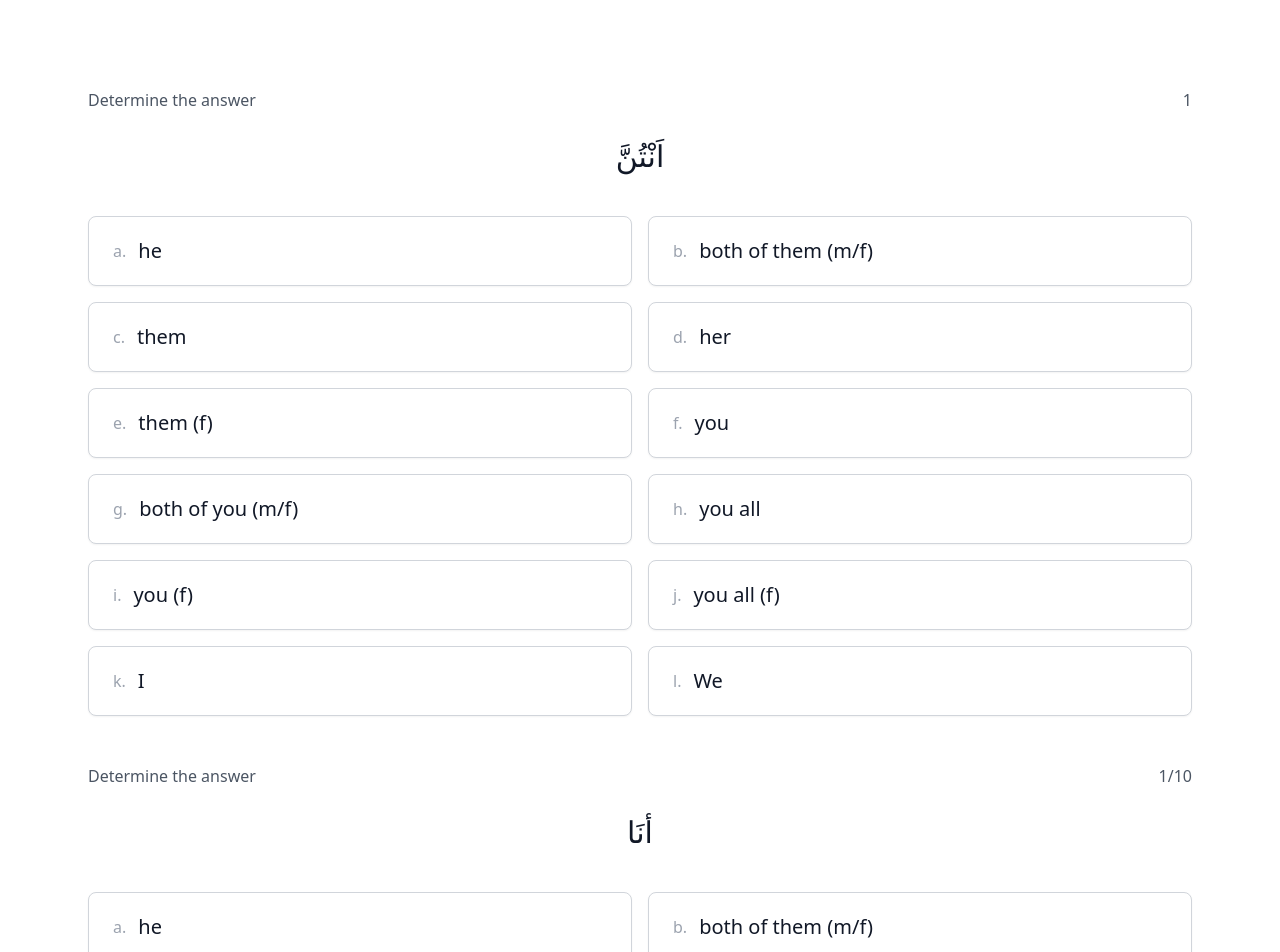
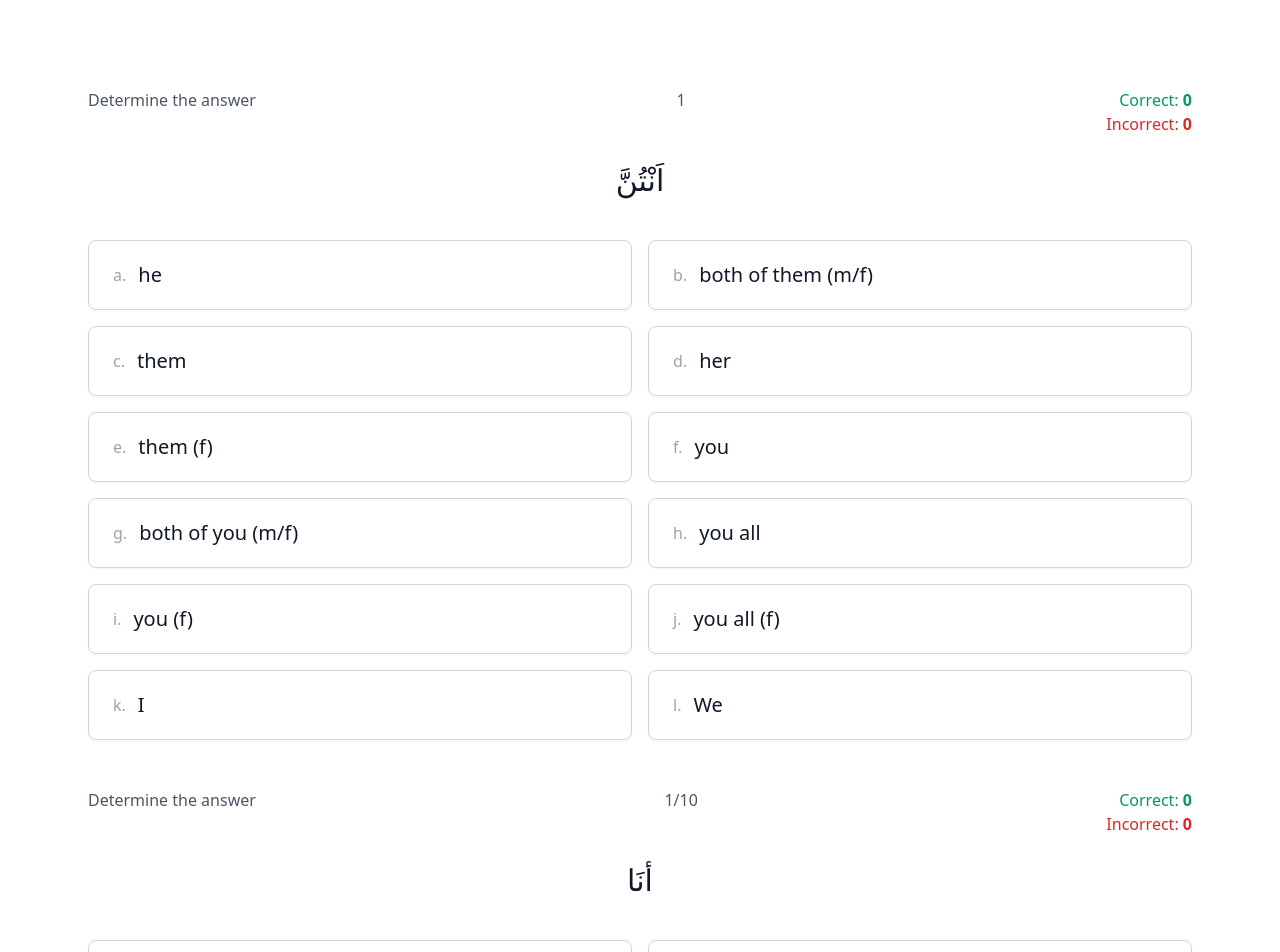
Before and after one commit to sbakht/arabic-quiz, a Vue app: page / in a window 1280 px wide. Shown: the top 952 px of the page. Built offline with nearby package versions, Linux system fonts and the light colour scheme.

Commit message:
show correct and incorrect count

```diff
--- a/src/components/quiz.card.vue
+++ b/src/components/quiz.card.vue
@@ -4,6 +4,14 @@
       <p class="text-gray-600">{{ heading }}</p>
       <p class="text-gray-600" v-if="total">{{ index }}/{{ total }}</p>
       <p class="text-gray-600" v-else>{{ index }}</p>
+      <div class="flex flex-col items-end">
+        <p class="text-green-600">
+          Correct: <span class="font-bold">{{ numRight }}</span>
+        </p>
+        <p class="text-red-600">
+          Incorrect: <span class="font-bold">{{ numWrong }}</span>
+        </p>
+      </div>
     </div>
     <h3 class="text-3xl leading-6 font-medium text-gray-900 text-center mt-8">
       {{ question }}
@@ -46,7 +54,16 @@
 
 <script>
 export default {
-  props: ["heading", "question", "choices", "index", "total", "answerId"],
+  props: [
+    "heading",
+    "question",
+    "choices",
+    "index",
+    "total",
+    "answerId",
+    "numRight",
+    "numWrong",
+  ],
   data() {
     return {
       answeredCorrectly: false,
--- a/src/components/quiz.handler.vue
+++ b/src/components/quiz.handler.vue
@@ -7,6 +7,7 @@
     <VueMultipleChoice
       :questions="questions"
       :heading="heading"
+      :correctAnswerRequired="false"
     ></VueMultipleChoice>
   </div>
 </template>
--- a/src/components/vue-multiple-choice.vue
+++ b/src/components/vue-multiple-choice.vue
@@ -7,6 +7,8 @@
     :answerId="question.answer"
     :total="!generateNextQuestion && questions.length"
     :index="questionNumber"
+    :numRight="numRight"
+    :numWrong="numWrong"
     @answer="onAnswer"
     @wrong="onWrong"
     @right="onRight"
@@ -30,6 +32,10 @@ export default {
       type: Array,
       default: () => [],
     },
+    correctAnswerRequired: {
+      type: Boolean,
+      default: true,
+    },
   },
   data() {
     const index = 0;
@@ -41,6 +47,9 @@ export default {
       history: [],
       completed: false,
       questionNumber: 1,
+      numRight: 0,
+      numWrong: 0,
+      isIncorrectState: false,
     };
   },
   computed: {
@@ -73,9 +82,17 @@ export default {
     },
     onWrong(choice) {
       console.log("wrong");
+      this.numWrong += this.isIncorrectState ? 0 : 1;
+      this.isIncorrectState = true;
+      if (this.correctAnswerRequired === false) {
+        this.isIncorrectState = false;
+        this.goToNextQuestion();
+      }
     },
     onRight({ choice, timeout }) {
       setTimeout(() => {
+        this.numRight += this.isIncorrectState ? 0 : 1;
+        this.isIncorrectState = false;
         this.goToNextQuestion();
       }, timeout);
     },
```
